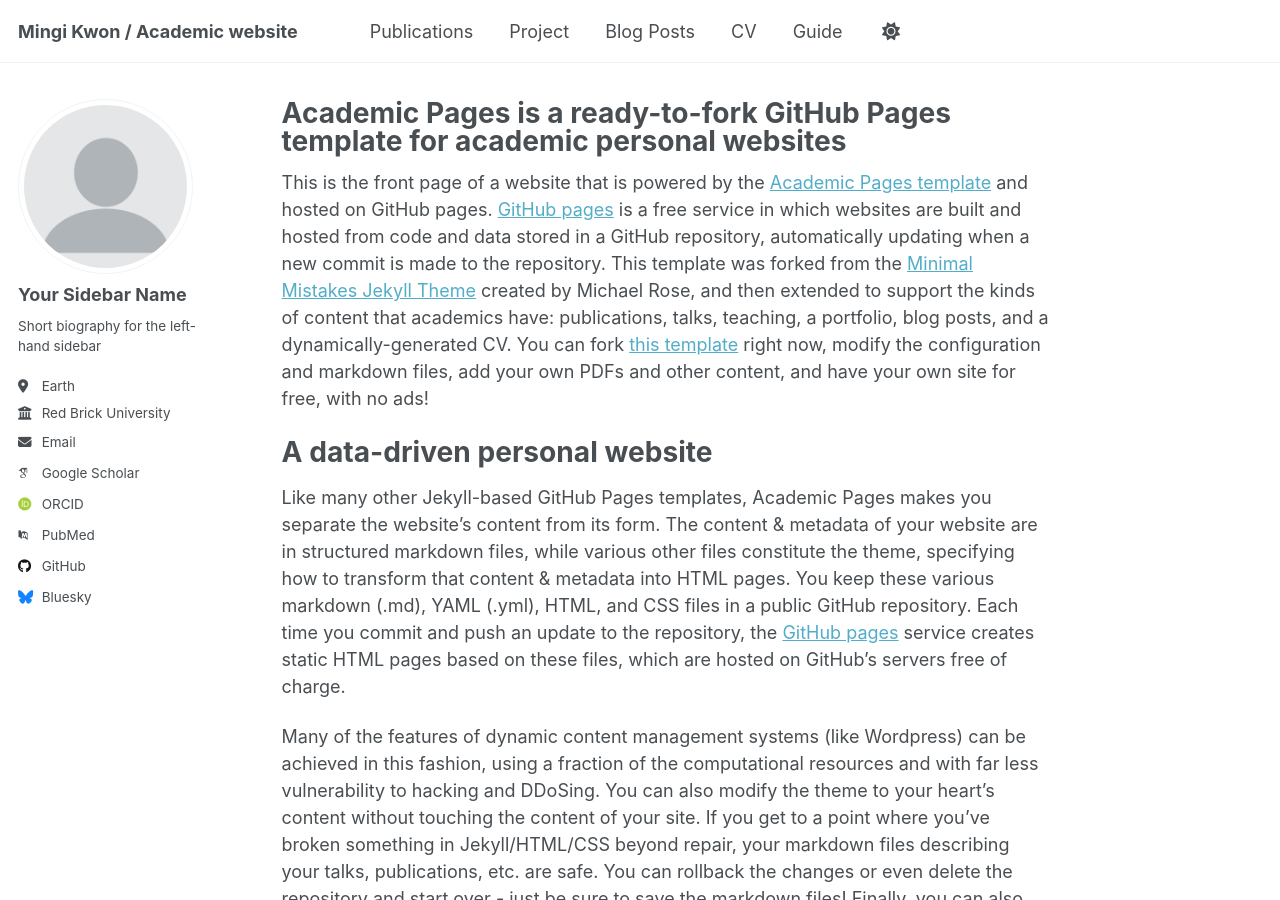
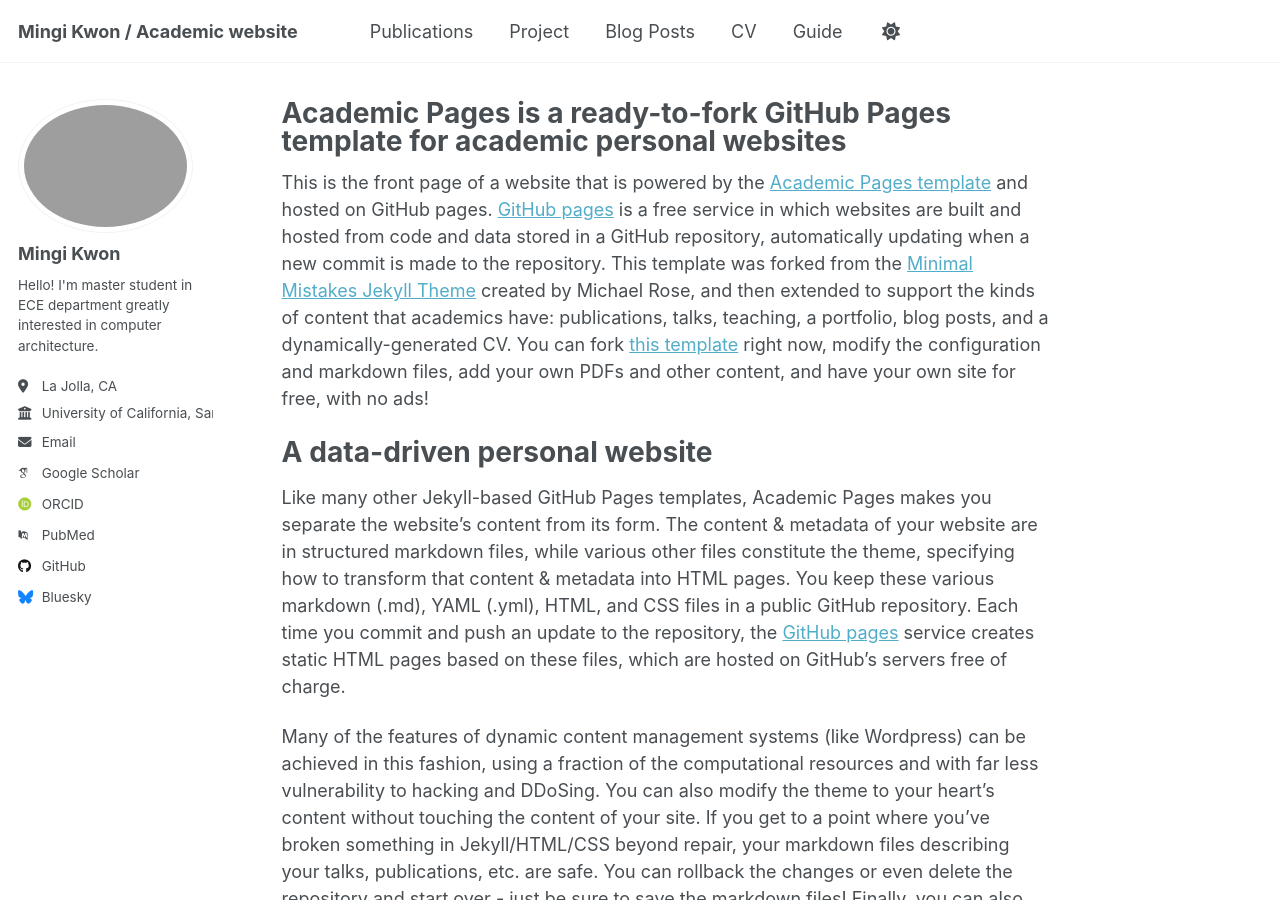
Before and after one commit to mingi001025/mingi001025.github.io, a Jekyll site: the page built from _pages/about.md, in a window 1280 px wide and 900 px high. Built offline with Jekyll 4.4.1, drawn with Linux system fonts in a browser that asks for light colours; some web fonts are replaced.

Commit message:
intro and profile edited

```diff
--- a/_config.yml
+++ b/_config.yml
@@ -23,14 +23,14 @@
 #               Additional customization can be done by editing /_includes/author-profile.html
 author:
   # Biographic information
-  avatar           : "profile.png"
-  name             : "Your Sidebar Name"
+  avatar           : "profile_mingi.png"
+  name             : "Mingi Kwon"
   pronouns         : # example: "she/her"
-  bio              : "Short biography for the left-hand sidebar"
-  location         : "Earth"
-  employer         : "Red Brick University"
+  bio              : "Hello! I'm master student in ECE department greatly interested in computer architecture."
+  location         : "La Jolla, CA"
+  employer         : "University of California, San Diego"
   uri              : # URL
-  email            : "none@example.org"
+  email            : "mik090@ucsd.edu"
 
   # Academic websites
   arxiv            : # URL - Update with the correct link to your profile
```
Also changed, not shown: 3 other files.
